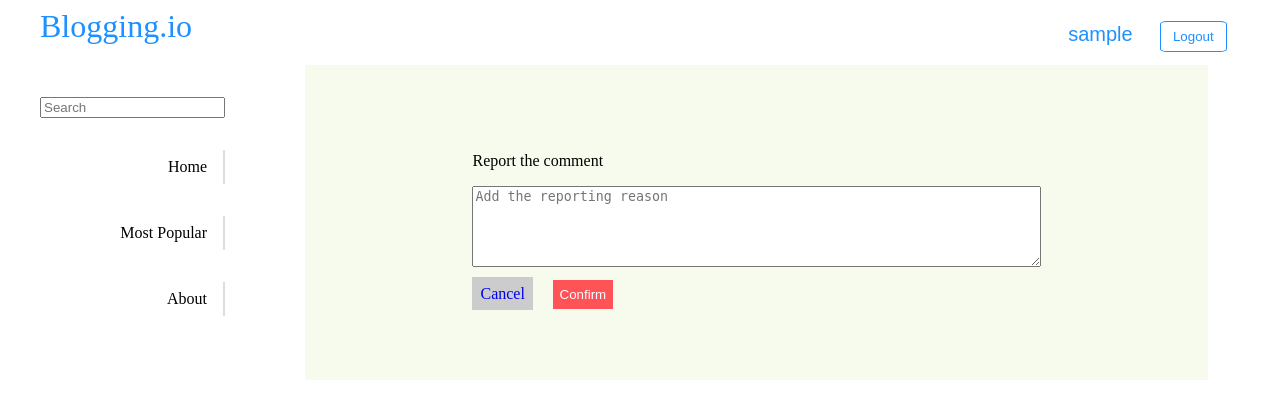
After one commit to Zaldivar97/applaudo-week5, a Django app: page /posts/comments/1/report in a window 1280 px wide. The commit adds this page. Shown: the top 419 px of the page. Run offline with Django 3.2, Linux system fonts and the light colour scheme; a user stored in the database is signed in; tables that the repository leaves empty hold one stand-in row (values such as "Sample post").

Commit message:
Add update view and report flags

```diff
--- a/blog/models.py
+++ b/blog/models.py
@@ -67,7 +67,6 @@ class Post(models.Model):
 
 
 class Comment(models.Model):
-    user_logged_id = None
     user = models.ForeignKey(
         User, on_delete=models.CASCADE,
         related_name='comments',
@@ -80,12 +79,18 @@ class Comment(models.Model):
     approved = models.BooleanField(default=True)
     created_at = models.DateField(auto_now_add=True)
 
+    user_logged_id = None
+
     def likes_count(self):
         return self.likes.all().count()
 
     def like_by_user_exists(self):
         if self.user_logged_id is not None:
             return self.likes.filter(id=self.user_logged_id).exists()
+
+    def report_by_user_exists(self):
+        if self.user_logged_id is not None:
+            return self.flags.filter(id=self.user_logged_id).exists()
 
     def __str__(self):
         return f'By {self.user}'
--- /dev/null
+++ b/blog/static/blog/css/confirm.css
@@ -0,0 +1,46 @@
+#confirm form :not(#reason){
+    margin-right: 1em;
+    margin-top: 1em;
+    padding: .5em;
+}
+#confirm textarea{
+    resize: vertical;
+    display: block;
+    width: 100%;
+}
+#confirm p{
+    padding: 0!important;
+}
+#confirm form{
+    display: inline-block;
+    padding: 2em;
+    width: 70%;
+    margin: 0 auto;
+}
+
+
+#confirm {
+    display: flex;
+    align-items: center;
+    height: 100%;
+    justify-content: center;
+        background-color: #f7fbed;
+
+}
+
+#confirm input{
+    background-color: #ff5358;
+    color: #fff;
+    border: none;
+}
+#confirm input:hover{
+    cursor: pointer;
+}
+a{
+    text-decoration: none;
+    background-color: #ccc;
+
+}
+a:visited{
+    color: inherit;
+}
--- /dev/null
+++ b/blog/templates/blog/confirm-report.html
@@ -0,0 +1,16 @@
+{% extends 'base.html' %}
+{% block content %}
+    {% load static %}
+    <link rel="stylesheet" href="{% static '/blog/css/confirm.css' %}">
+    <div id="confirm">
+
+        <form method="post">
+            <p>Report the comment</p>
+            {% csrf_token %}
+            <textarea name="reason" placeholder="Add the reporting reason" id="reason" cols="30" rows="5"
+                      required></textarea>
+            <a href="{{ request.META.HTTP_REFERER }}">Cancel</a>
+            <input type="submit" value="Confirm">
+        </form>
+    </div>
+{% endblock %}
--- a/blog/urls.py
+++ b/blog/urls.py
@@ -1,14 +1,16 @@
 from django.urls import path
 from .views import (PostListView, PostView, PostListPopular,
-                    PostComment, PostLike, CommentLike, PostCreate)
+                    PostComment, PostLike, CommentLike,
+                    PostCreate, PostUpdate, Report)
 
 urlpatterns = [
     path('', PostListView.as_view(), name='post_list'),
     path('new/', PostCreate.as_view(), name='post_new'),
+    path('<slug>/update/', PostUpdate.as_view(), name='post_update'),
     path('most-popular/', PostListPopular.as_view(), name='post_popular'),
     path('<slug>/', PostView.as_view(), name='post_detail'),
     path('<slug>/comments/', PostComment.as_view(), name='post_comment'),
     path('<slug>/likes/', PostLike.as_view(), name='post_like'),
-    path('comments/<id>/like', CommentLike.as_view(), name='comment_like')
-
+    path('comments/<id>/like', CommentLike.as_view(), name='comment_like'),
+    path('comments/<id>/report', Report.as_view(), name='comment_report')
 ]
--- a/blog/views.py
+++ b/blog/views.py
@@ -1,10 +1,12 @@
+from dataclasses import fields
+
 from django import template
-from django.views.generic import DetailView, ListView, CreateView
-from django.views.generic.detail import BaseDetailView
+from django.views.generic import DetailView, ListView, CreateView, UpdateView
+from django.views.generic.detail import BaseDetailView, TemplateResponseMixin
 from django.contrib.auth.mixins import LoginRequiredMixin
 from django.http import HttpResponseRedirect
 
-from .models import Post, Comment
+from .models import Post, Comment, CommentReport
 from .forms import PostCreateForm
 
 
@@ -16,11 +18,15 @@ class PostCreate(LoginRequiredMixin, CreateView):
     form_class = PostCreateForm
 
     def form_valid(self, form):
-
         post = form.instance
-        print('[WARNING]: ', post.__dict__)
         post.user = self.request.user
         return super().form_valid(form)
+
+
+class PostUpdate(LoginRequiredMixin, UpdateView):
+    model = Post
+    template_name = 'blog/new_post.html'
+    form_class = PostCreateForm
 
 
 class PostListPopular(ListView):
@@ -49,15 +55,21 @@ class PostView(DetailView):
 
     def get_context_data(self, **kwargs):
         context = super().get_context_data(**kwargs)
-        user_like_exists = False
-        if self.request.user.is_authenticated:
-            user = self.request.user
-            user_like_exists = self.object.like_by_user_exists(user)
-            Comment.user_logged_id = user.id
-        else:
-            Comment.user_logged_id = None
+        user = self.request.user
+        user_like_exists = self.check_user(user)
         context['like_exists'] = user_like_exists
         return context
+
+    def verify_user_like(self, user):
+        user_like_exists = self.object.like_by_user_exists(user)
+        return user_like_exists
+
+    def check_user(self, user):
+        if user.is_authenticated:
+            Comment.user_logged_id = user.id
+            return self.verify_user_like(user)
+        Comment.user_logged_id = None
+        return False
 
 
 class PostComment(LoginRequiredMixin, BaseDetailView):
@@ -97,4 +109,18 @@ class CommentLike(LoginRequiredMixin, BaseDetailView):
         comment.likes.add(user.id)
         return HttpResponseRedirect(comment.post.get_absolute_url())
 
+
+class Report(LoginRequiredMixin, TemplateResponseMixin, BaseDetailView):
+    model = Comment
+    template_name = 'blog/confirm-report.html'
+    pk_url_kwarg = 'id'
+
+    def post(self, *args, **kwargs):
+        user = self.request.user
+        comment = self.get_object()
+        reason = self.request.POST.get('reason')
+        comment_report = CommentReport(user=user, comment=comment, reason=reason)
+        comment_report.save()
+        return HttpResponseRedirect(comment.post.get_absolute_url())
+
 # /posts/<slug>/like
```
Also changed, not shown: blog/forms.py (+3 -5 lines), blog/static/blog/css/post_detail.css (+7 -2 lines), blog/templates/blog/post.html (+14 -6 lines), blog/static/blog/images/report.png (added).
